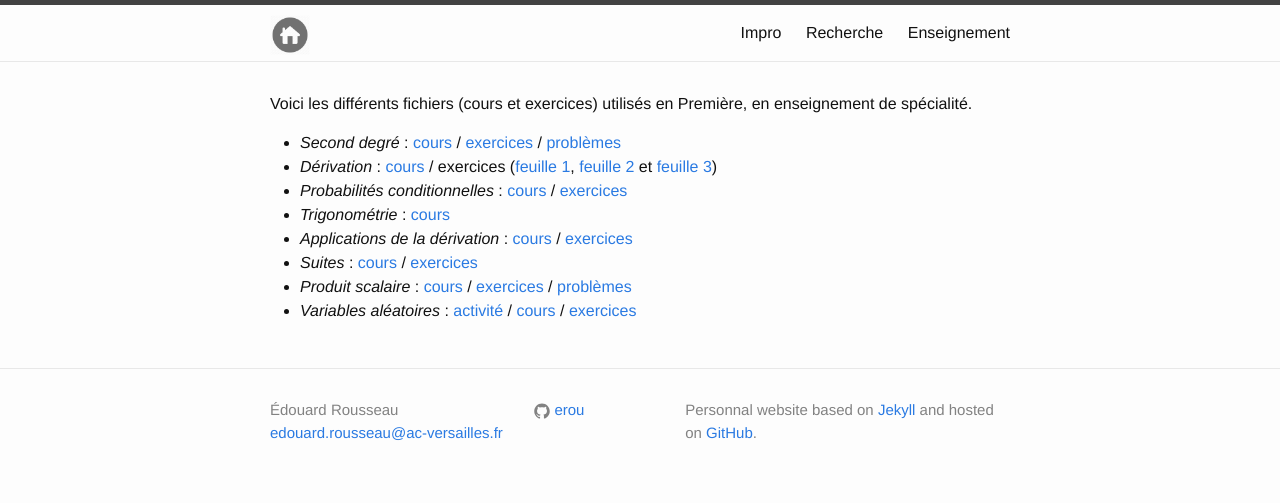
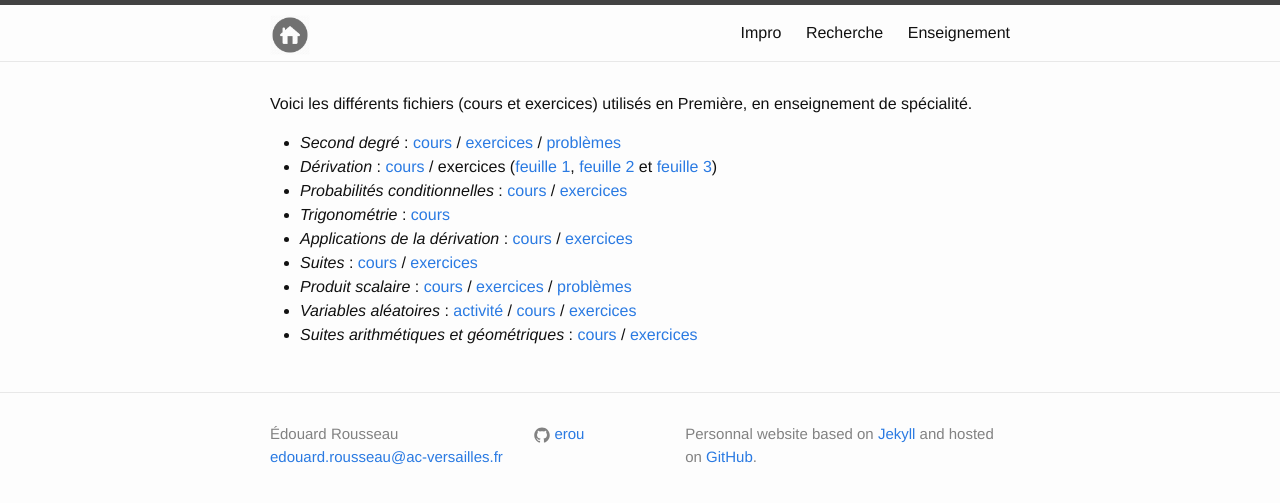
Before and after one commit to erou/erou.github.io, a Jekyll site: the page built from teaching/corot-premiere.md, in a window 1280 px wide. Shown: the top 503 px of the page. Built offline with Jekyll 4.4.1, drawn with Linux system fonts in a browser that asks for light colours.

Commit message:
nouveaux fichiers

```diff
--- a/teaching/corot-premiere.md
+++ b/teaching/corot-premiere.md
@@ -19,3 +19,4 @@ enseignement de spécialité.
 * *Suites* : [cours](cours-suites.pdf) / [exercices](exos-suites.pdf)
 * *Produit scalaire* : [cours](cours-produit-scalaire.pdf) / [exercices](exos-produit-scalaire.pdf) / [problèmes](problemes-produit-scalaire.pdf)
 * *Variables aléatoires* : [activité](activite-variables-aléatoires.pdf) / [cours](cours-variables-aléatoires.pdf) / [exercices](exos-variables-aléatoires.pdf)
+* *Suites arithmétiques et géométriques* : [cours](cours-suites-arith-geom.pdf) / [exercices](exos-suites-arith-geom.pdf)
```
Also changed, not shown: 2 other files.
